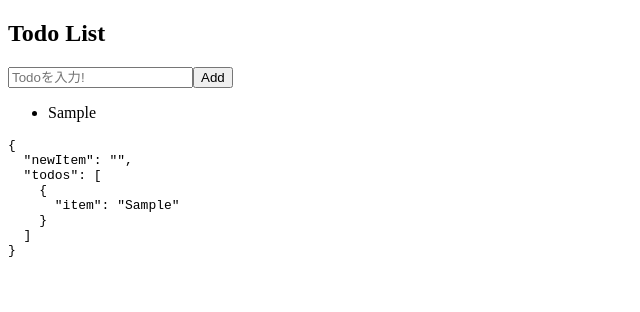
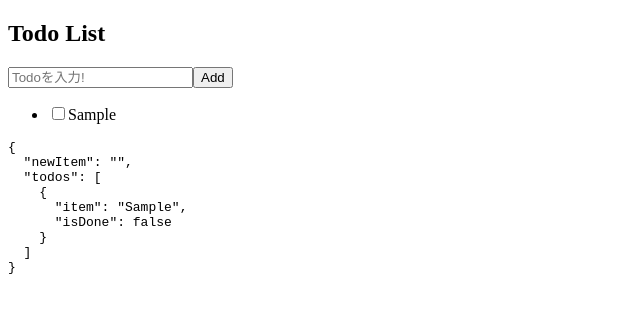
Before and after one commit to hikari-8/vue-pre-todo, a plain HTML site: page index.html in a window 1280 px wide. Both pictures are taken after typing "Sample" into the empty fields and a click on the button "Add". Shown: the whole page, without its empty margins (0-640 px from the left). Drawn offline with nearby package versions, Linux system fonts and the light colour scheme.

Commit message:
add: checkbox

```diff
--- a/index.html
+++ b/index.html
@@ -16,7 +16,11 @@
                     v-model="newItem">
             <button v-on:click="addItem">Add</button>
             <ul>
-                <li v-for="todo in todos">{{ todo.item }}</li>
+                <li v-for="todo in todos">
+                    <input type="checkbox"
+                            v-model="todo.isDone">
+                    <span>{{ todo.item }}</span>
+                </li>
             </ul>
             <!-- エラーハンドリング用 -->
             <pre>{{ $data }}</pre>
--- a/js/main.js
+++ b/js/main.js
@@ -8,7 +8,8 @@ const app = Vue.createApp ({
             // console.log("Clicked!")
             if (this.newItem === '') return
             let todo = {
-                item: this.newItem
+                item: this.newItem,
+                isDone: false
             }
             this.todos.push(todo)
             this.newItem = ""
```
